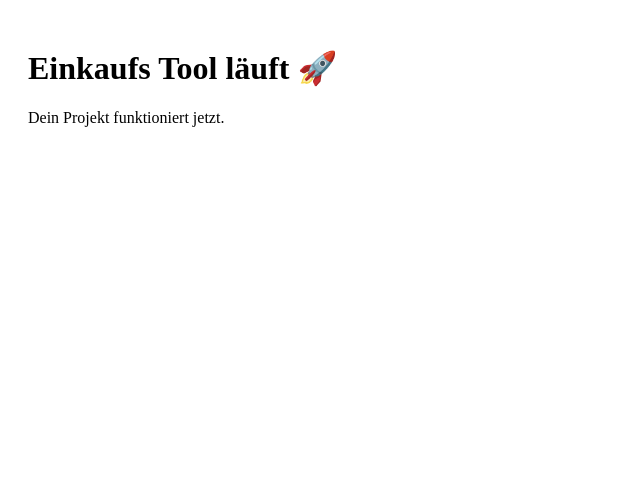
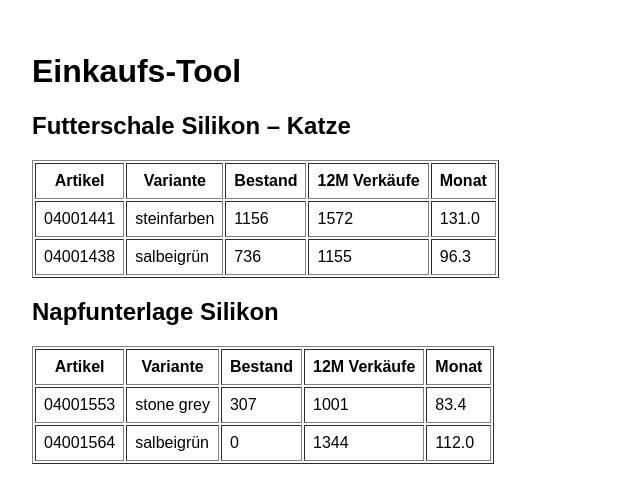
Before and after one commit to kingelvis150888-byte/einkaufs-tool, a Next.js app: page / in a window 1280 px wide. Shown: the top 500 px of the page, without its empty margins (0-640 px from the left). Built offline with nearby package versions, Linux system fonts and the light colour scheme.

Commit message:
Update page.js

```diff
--- a/app/page.js
+++ b/app/page.js
@@ -1,8 +1,86 @@
+const data = [
+  {
+    parent: "Futterschale Silikon – Katze",
+    variant: "steinfarben",
+    articleNumber: "04001441",
+    stock: 1156,
+    sales12m: 1572,
+  },
+  {
+    parent: "Futterschale Silikon – Katze",
+    variant: "salbeigrün",
+    articleNumber: "04001438",
+    stock: 736,
+    sales12m: 1155,
+  },
+  {
+    parent: "Napfunterlage Silikon",
+    variant: "stone grey",
+    articleNumber: "04001553",
+    stock: 307,
+    sales12m: 1001,
+  },
+  {
+    parent: "Napfunterlage Silikon",
+    variant: "salbeigrün",
+    articleNumber: "04001564",
+    stock: 0,
+    sales12m: 1344,
+  },
+];
+
+function getMonthlySales(sales12m) {
+  return sales12m / 12;
+}
+
+function groupData(items) {
+  const grouped = {};
+  for (const item of items) {
+    if (!grouped[item.parent]) grouped[item.parent] = [];
+    grouped[item.parent].push(item);
+  }
+  return grouped;
+}
+
 export default function Home() {
+  const grouped = groupData(data);
+
   return (
-    <main style={{ padding: 20 }}>
-      <h1>Einkaufs Tool läuft 🚀</h1>
-      <p>Dein Projekt funktioniert jetzt.</p>
+    <main style={{ padding: 24, fontFamily: "Arial" }}>
+      <h1>Einkaufs-Tool</h1>
+
+      {Object.entries(grouped).map(([parent, items]) => (
+        <div key={parent} style={{ marginBottom: 20 }}>
+          <h2>{parent}</h2>
+
+          <table border="1" cellPadding="8">
+            <thead>
+              <tr>
+                <th>Artikel</th>
+                <th>Variante</th>
+                <th>Bestand</th>
+                <th>12M Verkäufe</th>
+                <th>Monat</th>
+              </tr>
+            </thead>
+            <tbody>
+              {items.map((item) => {
+                const monthly = getMonthlySales(item.sales12m);
+
+                return (
+                  <tr key={item.articleNumber}>
+                    <td>{item.articleNumber}</td>
+                    <td>{item.variant}</td>
+                    <td>{item.stock}</td>
+                    <td>{item.sales12m}</td>
+                    <td>{monthly.toFixed(1)}</td>
+                  </tr>
+                );
+              })}
+            </tbody>
+          </table>
+        </div>
+      ))}
     </main>
   );
 }
```
